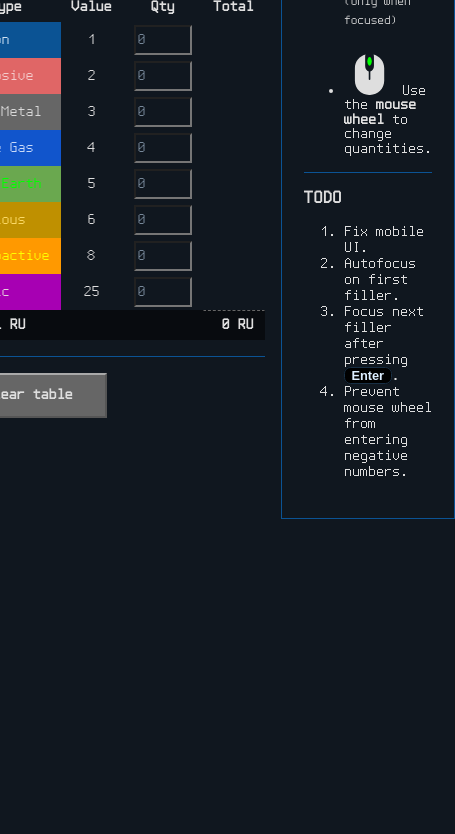
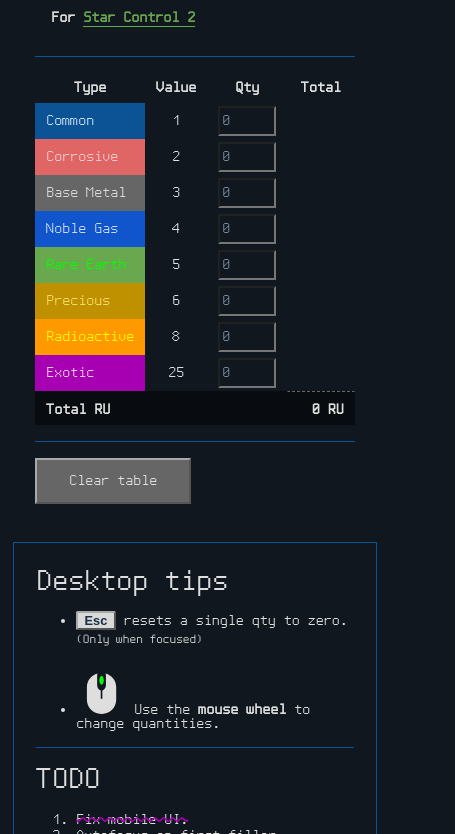
Before and after one commit to cybernaut4/ur-quan-resources-calculator, a plain HTML site: page index.html in a window 390 px wide. Shown: the part 174-1008 px from the top of the page, 455 px wide, since content can reach past the window. Before the commit the page ends 844 px from the top, so only its background shows below. Drawn offline with Linux system fonts and the light colour scheme.

Commit message:
Mobile UI Fix. Seamless CSS transitions and adjustment.

```diff
--- a/css/style.scss
+++ b/css/style.scss
@@ -2,6 +2,7 @@ $common2: #0b5394;
 $rareEarth2: #6aa84f;
 $baseMetal1: #d9d9d9;
 $baseMetal2: #666666;
+$exotic2: #a700b3;
 
 $customBlue: #182f44;
 $customGray: #a9a9a9;
@@ -13,25 +14,27 @@ $customGray: #a9a9a9;
 .rareEarth	 	{ color: #00ff00; background: $rareEarth2; }
 .precious 		{ color: #fbd966; background: #bf9000; }
 .radioactive 	{ color: #ffff00; background: #ff9900; }
-.exotic 		{ color: #e6d1dc; background: #a700b3; }
+.exotic 		{ color: #e6d1dc; background: $exotic2; }
+
+* {
+	transition: all .1s linear;
+}
 
 body {
 	margin: 0;
 	padding: 0.8em;
 	color: #DEDEDE;
 	background: #10171F;
-	display: flex;
-	justify-content: center
 }
 
 button {
 	padding: 0.8em 2em;
 	font-family: inherit;
 	font-size: inherit;
-	font-weight: bold;
 	background-color: $baseMetal2;
 	color: inherit;
 	border-color: $customGray;
+	outline: none;
 }
 
 #app {
@@ -39,15 +42,16 @@ button {
 	font-size: 16px;
 	text-rendering: optimizeLegibility;
 	-webkit-font-smoothing: antialiased;
-	zoom: 1;
 	display: flex;
+	flex-wrap: wrap;
+	justify-content: center;
 
 		kbd {
-		background: black;
-		color: #def;
+		background: $baseMetal1;
+		color: $customBlue;
 		padding: 0 .5em;
-		border-radius: 0.5em;
-		border: 1px solid $customBlue;
+		border-radius: 0.2em;
+		border: 2px outset $customGray;
 		font-family: arial, helvetica, sans-serif;
 		font-weight: bold;
 		font-size: .8em;
@@ -64,14 +68,15 @@ button {
 		td:last-child, tfoot th {
 			text-align: right;
 			background: rgba(0,0,0, .5);
+    		width: 70%;
 		}
 
 		tfoot {
-			th:last-child {
-				border-top: 1px dashed #666;
-			}
-			th:first-child {
-				text-align: left;
+			th {
+				padding-top: .4em;
+
+				&:last-child { border-top: 1px dashed #666; }
+				&:first-child { text-align: left; }
 			}
 		}
 
@@ -97,16 +102,19 @@ article {
 	h3 {
 		margin: 0;
 		padding-top: 0;
+		font-size: 32px;
+		font-weight: normal;
 	}
 }
 
 header {
-	h2 {
-		font-size: 16px;
-	}
+	padding: 0.01em 1em;
+	h1 { font-size: 32px; }
+	h2 { font-size: 16px; }
 }
 section {
-	padding: 1em;
+	padding: 1.4em;
+	width: 360px;
 }
 
 hr {
@@ -124,6 +132,16 @@ a {
 	color: $rareEarth2;
 	text-decoration: none;
 	border-bottom: 1px solid $rareEarth2;
+
+	&:hover {
+		color: #00ff00;
+		border-bottom-color: #00ff00;
+	}
+}
+
+strike {
+	text-decoration-color: $exotic2;
+	text-decoration-style: wavy;
 }
 
 
--- a/index.html
+++ b/index.html
@@ -18,7 +18,7 @@
 		<section>
 			<header>
 				<h1>The Ur-Quan Resources Calculator</h1>
-				<h2>For <a href="https://en.wikipedia.org/wiki/Star_Control_II" target="_blank">Star Control 2</a></h2>
+				<h2>For <a href="https://en.wikipedia.org/wiki/Star_Control_II" target="_blank" title="(...) released in 1992 for MS-DOS. This game features exoplanet abundant star systems, hyperspace travel, extraterrestrial life, and interstellar diplomacy, with the game featuring 25 different alien races that can be communicated with. (...)">Star Control 2</a></h2>
 			</header>
 			<hr>
 			<table>
@@ -34,7 +34,7 @@
 					<tr v-for="row in resCalcTable">
 						<td :class="row.color">{{ row.type }}</td>
 						<td>{{ row.value }}</td>
-						<td><input v-bind:style="{color: row.quantity > 0 ? 'lime' : '', background: row.quantity > 0 ? '#182f44' : ''}" type="number" min="0" value="0" v-model.number="row.quantity" @focus="$event.target.select()" @keyup.escape="row.quantity = 0" @wheel.prevent="wheelNumber($event, $event.deltaY < 0 ? row.quantity++ : row.quantity--)" /></td>
+						<td><input v-bind:style="{color: row.quantity > 0 ? 'lime' : '', background: row.quantity > 0 ? '#182f44' : ''}" type="number" min="0" value="0" v-model.number="row.quantity" @focus="$event.target.select()" @keyup.escape="row.quantity = 0" @wheel.prevent="wheelNumber($event, $event.deltaY < 0 ? row.quantity++ : row.quantity--)" @keydown.enter="" /></td>
 						<td v-bind:style="{opacity: row.quantity > 0 ? 1 : 0}">{{ row.total = row.quantity * row.value }} RU</td>
 					</tr>
 				</tbody>
@@ -49,17 +49,17 @@
 			<button v-on:click="clearAllInput">Clear table</button>
 		</section>
 		<article>
-			<h3>Desktop shortcuts</h3>
+			<h3>Desktop tips</h3>
 			<ul>
 				<li><kbd>Esc</kbd> resets a single qty to zero. <br><sub>(Only when focused)</sub></li>
-				<li><img src="images/mouse.svg" alt=""> Use the <b>mouse wheel</b> to change quantities.</li>
+				<li><img src="images/mouse.svg" alt="Mouse with highlighted wheel" /> Use the <strong>mouse wheel</strong> to change quantities.</li>
 			</ul>
 			<hr>
 			<h3>TODO</h3>
 			<ol>
-				<li>Fix mobile UI.</li>
+				<li><strike>Fix mobile UI.</strike></li>
 				<li>Autofocus on first filler.</li>
-				<li>Focus next filler after pressing <kbd>Enter</kbd>.</li>
+				<li>Focus next filler after pressing Enter.</li>
 				<li>Prevent mouse wheel from entering negative numbers.</li>
 			</ol>
 		</article>
```
Also changed, not shown: css/style.css, 1 other file.
